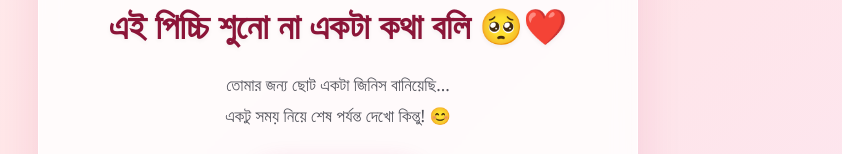
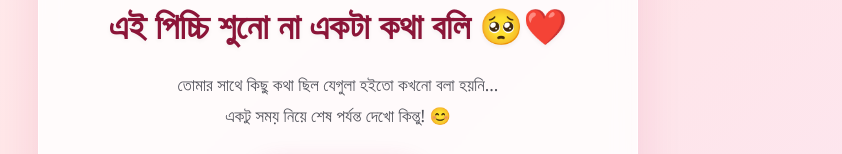
Before and after one commit to code-with-arafat/you-are-my-pichchi, a React (Vite) app: page / in a window 1280 px wide. Shown: the part 340-494 px from the top of the page, without its empty margins (302-1144 px from the left). Built offline with nearby package versions, Linux system fonts and the light colour scheme.

Commit message:
changed entry page text

```diff
--- a/src/App.jsx
+++ b/src/App.jsx
@@ -32,7 +32,7 @@ function App() {
           <h1>এই পিচ্চি শুনো না একটা কথা বলি 🥺❤️</h1>
 
           <p>
-            তোমার জন্য ছোট একটা জিনিস বানিয়েছি...
+            তোমার সাথে কিছু কথা ছিল যেগুলা হইতো কখনো বলা হয়নি...
             <br />
             একটু সময় নিয়ে শেষ পর্যন্ত দেখো কিন্তু! 😊
           </p>
```
